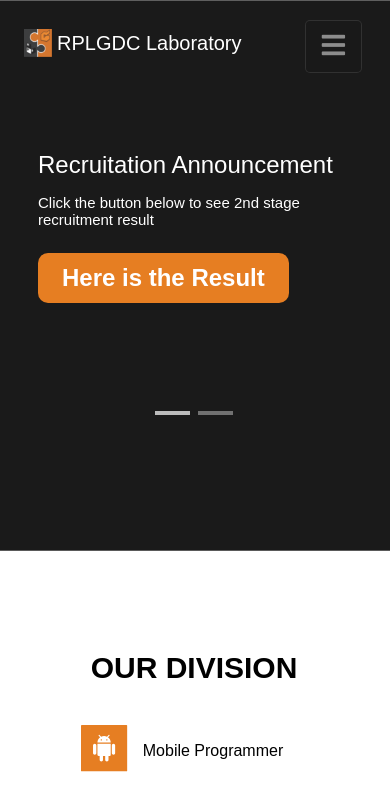
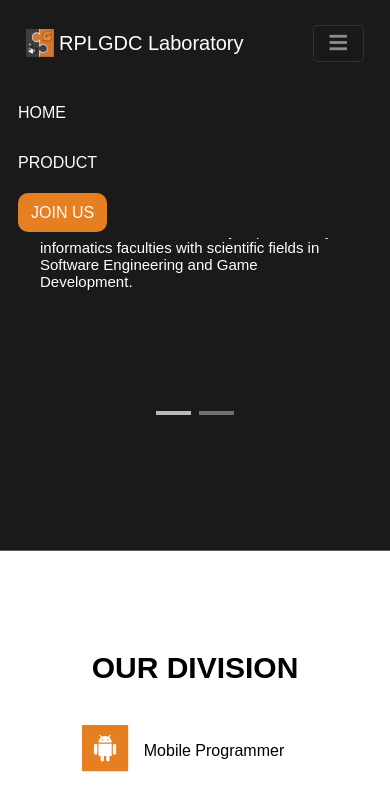
Before and after one commit to mrayhanhakim/FP-SG, a plain HTML site: page tugas 1/index.html in a window 390 px wide. Both pictures are taken after a click on the button 333 px from the left and 46 px from the top of the page. Shown: the top 788 px of the page. Drawn offline with Linux system fonts and the light colour scheme.

Commit message:
make navigation bar responsive

```diff
--- a/tugas 1/css/main.css
+++ b/tugas 1/css/main.css
@@ -1,7 +1,5 @@
 body {
   margin: 0;
-  margin-left: -2px;
-
   padding: 0;
   font-family: 'Arial', '-apple-system';
 }
--- a/tugas 1/css/nav.css
+++ b/tugas 1/css/nav.css
@@ -4,11 +4,17 @@
   z-index: 1;
   top: 0;
   width: 100%;
+  background-color: #1a1a1a;
 }
 
 #right-nav,
 #left-nav {
   padding: 20px 26px;
+}
+
+#left-nav {
+  display: flex;
+  align-items: center;
 }
 
 #nav-logo-container {
@@ -35,7 +41,6 @@
 
 #nav-link-wrapper {
   display: none;
-  align-self: center;
 }
 
 .nav-link,
@@ -44,12 +49,9 @@
   text-decoration: none;
 }
 
-#nav-link-wrapper .nav-link:not(:last-child) {
+#nav-link-wrapper .nav-link:not(:last-child),
+#nav-join-button {
   padding: 16px 18px;
-}
-
-#nav-link-wrapper .nav-link:nth-child(2) {
-  margin-right: 10px;
 }
 
 .btn {
@@ -61,22 +63,40 @@
 #nav-button {
   display: block;
   outline: none;
-  border: 1px hsla(0, 0%, 100%, 0.1) solid;
+  border: 1px solid hsla(0, 0%, 100%, 0.1);
   background-color: #1a1a1a1a;
   align-self: center;
-  padding: 10px 16px;
-  font-size: 20pt;
+  padding: 6px 16px;
+  font-size: 20px;
   color: hsla(0, 0%, 100%, 0.5);
   border-radius: 5px;
+  cursor: pointer;
 }
 
-@media only screen and (min-width: 769px) {
+.drop {
+  display: flex !important;
+  position: absolute;
+  z-index: 1;
+  top: 88px;
+  left: 0;
+  background-color: #1a1a1a;
+  flex-direction: column;
+  width: 100%;
+  align-items: flex-start;
+}
+
+@media only screen and (min-width: 768px) {
   #nav-button {
     display: none;
   }
 
   #nav-link-wrapper {
-    display: block;
+    display: flex;
+    align-items: center;
+  }
+
+  #nav-join-button {
+    padding-right: 0;
   }
 
   #right-nav,
--- a/tugas 1/index.html
+++ b/tugas 1/index.html
@@ -20,18 +20,20 @@
     <!-- START -->
     <nav id="nav">
       <div id="left-nav">
-        <a href="" id="nav-logo" class="nav-link">
+        <a href="javascript:void(0)" id="nav-logo" class="nav-link">
           <div id="nav-logo-container">
-            <img src="assets/icon.png" alt="icon.png" />
-            <div>RPLGDC Laboratory</div>
+            <img id="nav-icon" src="assets/icon.png" alt="icon.png" />
+            <div id="nav-icon-text">RPLGDC Laboratory</div>
           </div>
         </a>
       </div>
       <div id="right-nav">
         <div id="nav-link-wrapper">
-          <a href="" class="nav-link">HOME</a>
-          <a href="" class="nav-link">PRODUCT</a>
-          <a href="" class="nav-link btn">JOIN US</a>
+          <a href="javascript:void(0)" class="nav-link">HOME</a>
+          <a href="javascript:void(0)" class="nav-link">PRODUCT</a>
+          <div id="nav-join-button">
+            <a href="javascript:void(0)" class="nav-link btn">JOIN US</a>
+          </div>
         </div>
         <button id="nav-button">
           <i class="fas fa-bars"></i>
@@ -46,6 +48,13 @@
         <div id="carousel-wrapper">
           <div id="carousel-container">
             <div class="carousel-item fade">
+              <div class="carousel-item-title">Recruitation Announcement</div>
+              <p>Click the button below to see 2nd stage recruitment result</p>
+              <a href="javascript:void(0)" id="carousel-btn" class="btn"
+                >Here is the Result</a
+              >
+            </div>
+            <div class="carousel-item fade">
               <div class="carousel-item-title">
                 Software Engineering & GDC Laboratory
               </div>
@@ -54,11 +63,6 @@
                 with scientific fields in Software Engineering and Game
                 Development.
               </p>
-            </div>
-            <div class="carousel-item fade">
-              <div class="carousel-item-title">Recruitation Announcement</div>
-              <p>Click the button below to see 2nd stage recruitment result</p>
-              <a href="" id="carousel-btn" class="btn">Here is the Result</a>
             </div>
           </div>
           <div id="bars-container">
@@ -339,7 +343,9 @@
     <!-- START -->
     <footer id="footer-wrapper">
       <div id="footer-container">
-        <div id="left-footer">&copy; RPLGDC Laboratory, All Right Reserved</div>
+        <div id="left-footer">
+          &copy; 2019 RPLGDC Laboratory, All Right Reserved
+        </div>
         <div id="right-footer">
           <a href="https://www.instagram.com/rplgdc_/">
             <i class="fab fa-instagram"></i>
@@ -352,4 +358,5 @@
     </footer>
   </body>
   <script src="js/carousel.js"></script>
+  <script src="js/nav.js"></script>
 </html>
--- /dev/null
+++ b/tugas 1/js/nav.js
@@ -0,0 +1,43 @@
+document.body.onload = function onLoad() {
+  const navButton = document.getElementById('nav-button');
+  const navMenu = document.getElementById('nav-link-wrapper');
+  const leftNav = document.getElementById('left-nav');
+  const rightNav = document.getElementById('right-nav');
+  const navIcon = document.getElementById('nav-icon');
+  const navIconText = document.getElementById('nav-icon-text');
+  navButton.addEventListener('click', () => {
+    navMenu.classList.toggle('drop');
+  });
+
+  window.addEventListener('resize', () => {
+    if (window.matchMedia('(min-width: 768px)').matches) {
+      navMenu.removeAttribute('class');
+    }
+  });
+
+  window.addEventListener('scroll', () => {
+    if (window.scrollY > 100) {
+      leftNav.style.paddingTop = '7px';
+      leftNav.style.paddingBottom = '7px';
+      rightNav.style.paddingTop = '7px';
+      rightNav.style.paddingBottom = '7px';
+      navIcon.style.width = '21px';
+      navIcon.style.height = '21px';
+      navIconText.style.fontSize = '18px';
+    } else {
+      leftNav.style.paddingTop = '20px';
+      leftNav.style.paddingBottom = '20px';
+      rightNav.style.paddingTop = '20px';
+      rightNav.style.paddingBottom = '20px';
+      if (window.matchMedia('(min-width: 768px)').matches) {
+        navIcon.style.width = '42px';
+        navIcon.style.height = '42px';
+        navIconText.style.fontSize = '26px';
+      } else {
+        navIcon.style.width = '28px';
+        navIcon.style.height = '28px';
+        navIconText.style.fontSize = '20px';
+      }
+    }
+  });
+};
```
